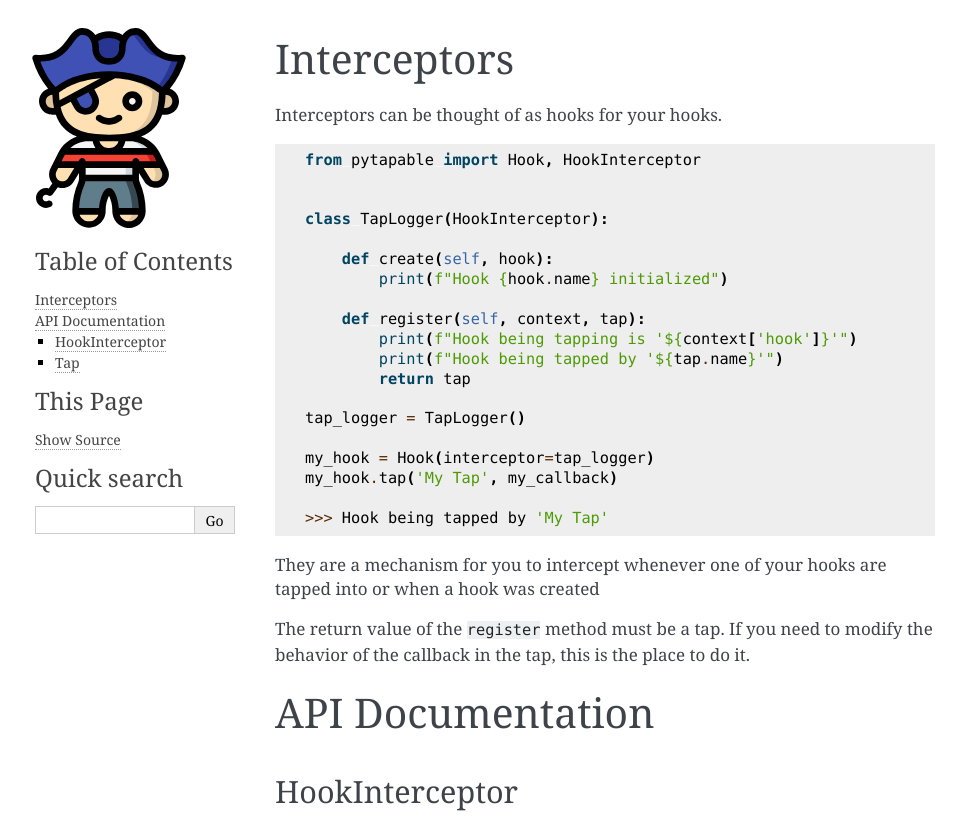
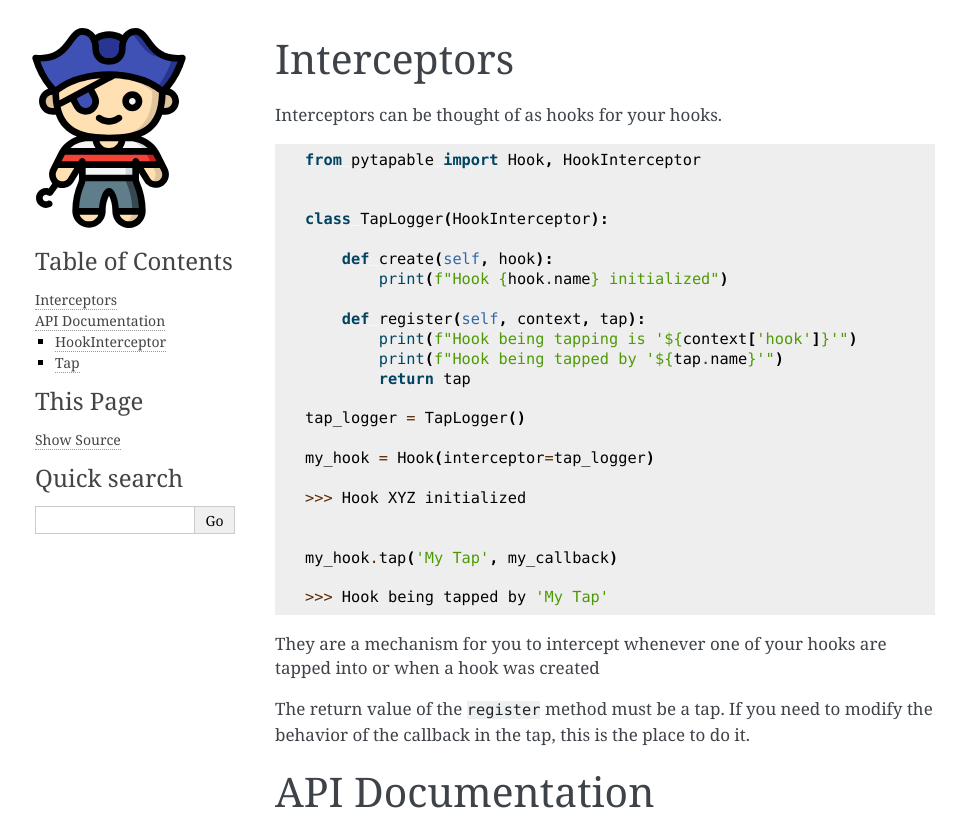
Before and after one commit to vidhu/PyTapable, a Sphinx documentation site: the page built from docs/source/interceptors.rst, in a window 1280 px wide, cut to the strip 0-818 px from the top of the page. Shown: the whole strip, without its empty margins (145-1111 px from the left). Built offline with Sphinx 7.4.7, drawn with Linux system fonts in a browser that asks for light colours.

Commit message:
example output doc for .create

```diff
--- a/docs/source/interceptors.rst
+++ b/docs/source/interceptors.rst
@@ -21,6 +21,10 @@ Interceptors can be thought of as hooks for your hooks.
    tap_logger = TapLogger()
 
    my_hook = Hook(interceptor=tap_logger)
+
+   >>> Hook XYZ initialized
+
+
    my_hook.tap('My Tap', my_callback)
 
    >>> Hook being tapped by 'My Tap'
```
